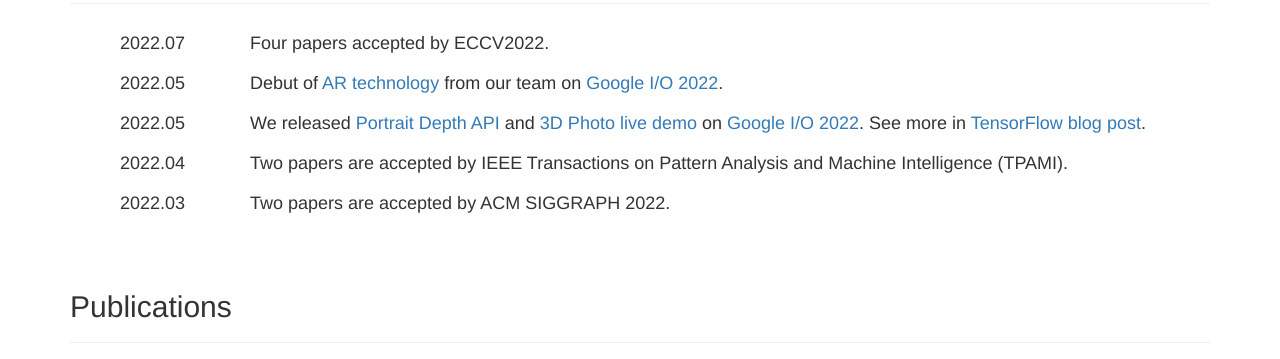
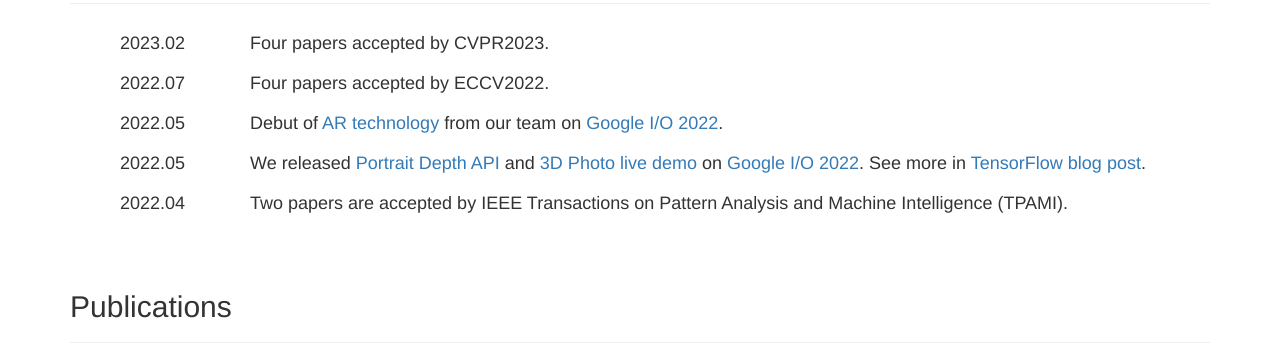
Before and after one commit to yindaz/yindaz.github.io, a plain HTML site: page index.html in a window 1280 px wide. Shown: the part 741-1100 px from the top of the page. Drawn offline with nearby package versions, Linux system fonts and the light colour scheme.

Commit message:
add cvpr2023 status.

```diff
--- a/index.html
+++ b/index.html
@@ -126,6 +126,11 @@
 
         <div class="news_table">
             <table>
+                <tr>
+                  <td class="news_date">2023.02</td>
+                  <td class="news_news">Four papers accepted by CVPR2023.
+                  </td>
+                </tr>
                 <tr>
                   <td class="news_date">2022.07</td>
                   <td class="news_news">Four papers accepted by ECCV2022.
```
